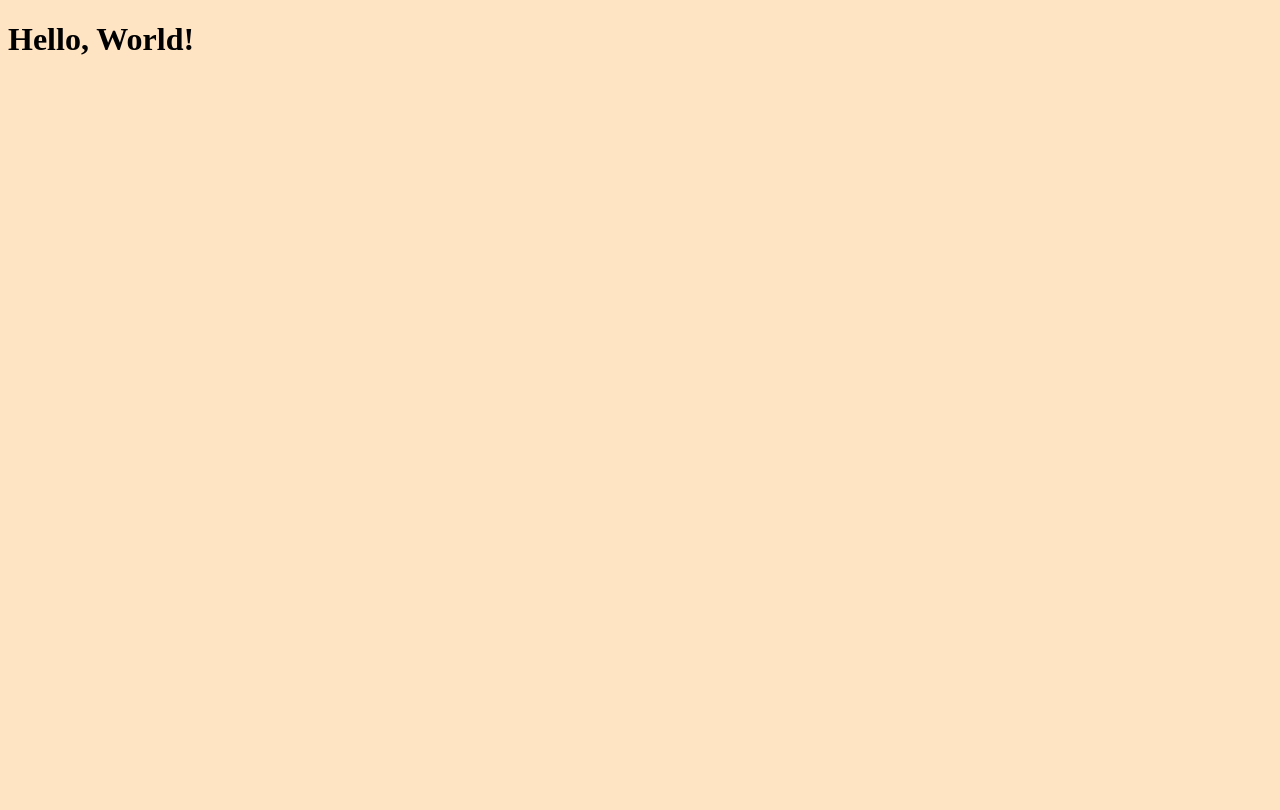
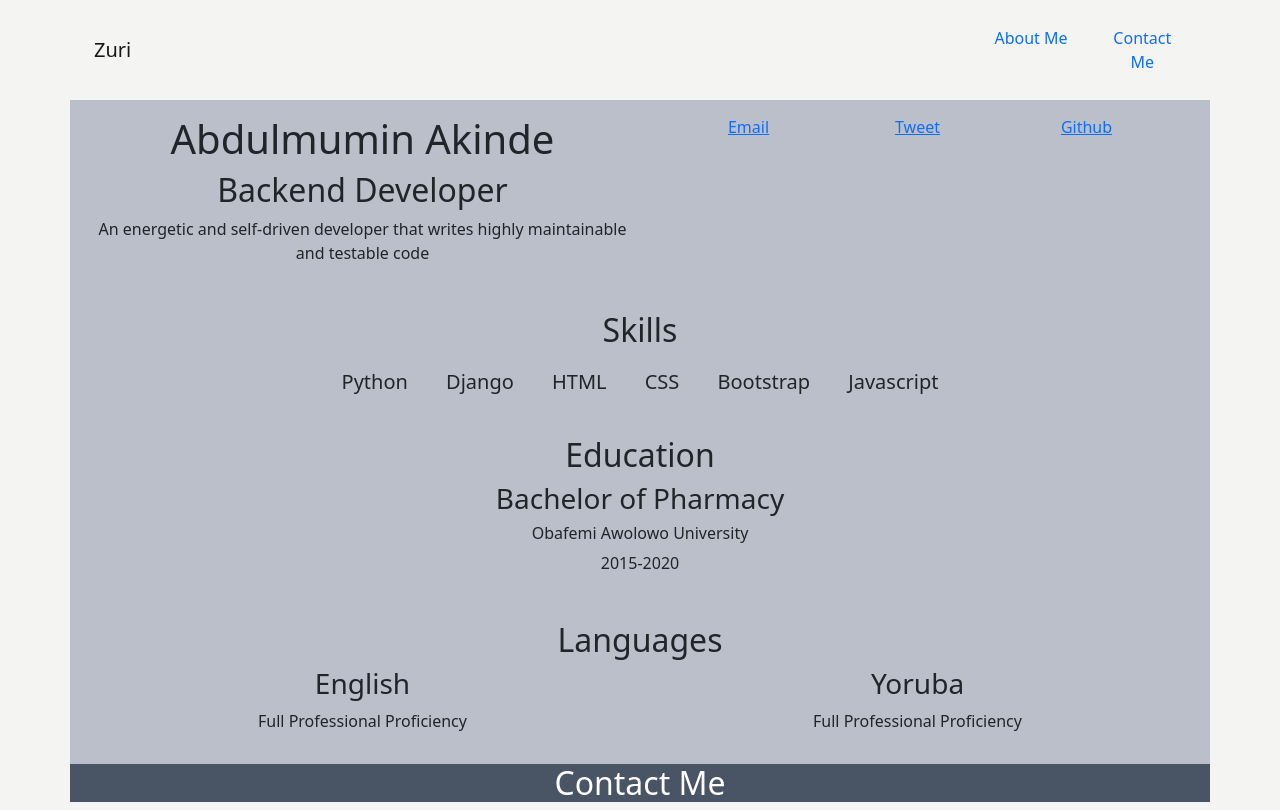
Before and after one commit to Lanrey-waju/zuri-backend, a Django app: page / in a window 1280 px wide. Before the commit the page is almost empty. Before the commit the page ends 55 px from the top, so only its background shows below. Run offline with Django 3.2, Linux system fonts and the light colour scheme.

Commit message:
create some frontend views

```diff
--- /dev/null
+++ b/resume_app/forms.py
@@ -0,0 +1,4 @@
+from django import forms
+
+class Message_me(forms.ModelForm):
+  pass
--- a/resume_app/static/main.css
+++ b/resume_app/static/main.css
@@ -1,3 +1,42 @@
 body {
-  background-color: bisque;
+  background-color: #f4f4f2;
+  text-align: center;
 }
+
+ul {
+  list-style-type: none;
+}
+
+header {
+  margin: 10px 10px;
+  background-color: #f4f4f2;
+}
+
+/* Classes */
+.education {
+  padding: 15px;
+}
+
+.skill {
+  padding: 15px;
+}
+
+.language {
+  padding: 15px;
+}
+
+.resume {
+  background-color: #bbbfca;
+}
+
+.resume-div {
+  padding: 15px;
+}
+
+.contact {
+  background-color: #495464;
+}
+
+.contact h2 {
+  color: white;
+}
--- a/resume_app/templates/layout.html
+++ b/resume_app/templates/layout.html
@@ -6,7 +6,13 @@
     <meta charset="UTF-8" />
     <meta http-equiv="X-UA-Compatible" content="IE=edge" />
     <meta name="viewport" content="width=device-width, initial-scale=1.0" />
-    <title>Document</title>
+    <title>My Resume Page</title>
+    <link
+      href="https://cdn.jsdelivr.net/npm/bootstrap@5.1.0/dist/css/bootstrap.min.css"
+      rel="stylesheet"
+      integrity="sha384-KyZXEAg3QhqLMpG8r+8fhAXLRk2vvoC2f3B09zVXn8CA5QIVfZOJ3BCsw2P0p/We"
+      crossorigin="anonymous"
+    />
     <link rel="stylesheet" href="{% static 'main.css' %}" />
   </head>
   <body>
--- a/resume_app/templates/resume_app/index.html
+++ b/resume_app/templates/resume_app/index.html
@@ -1,3 +1,70 @@
 {% extends 'layout.html' %} {% load static %} {% block content %}
-<h1>Hello, World!</h1>
+<header class="sticky-top container-lg">
+  <div>
+    <nav class="navbar navbar-expand-lg navbar-light">
+      <div class="container-md">
+        <a href="#" class="navbar-brand">Zuri</a>
+        <div class="row">
+          <a href="#" class="nav-link active col-md-6">About Me</a>
+          <a href="#" class="nav-link active col-md-6">Contact Me</a>
+        </div>
+      </div>
+    </nav>
+  </div>
+</header>
+<div class="container resume">
+  <div class="row resume-div">
+    <div class="col">
+      <h1>Abdulmumin Akinde</h1>
+      <h2>Backend Developer</h2>
+      <p>
+        An energetic and self-driven developer that writes highly maintainable
+        and testable code
+      </p>
+    </div>
+    <div class="col">
+      <div class="container">
+        <div class="row">
+          <a class="col" href="lanreywaju97@gmail.com">Email</a>
+          <a class="col" href="twitter.com">Tweet</a>
+          <a class="col" href="github.com/Lanrey-waju">Github</a>
+        </div>
+      </div>
+    </div>
+  </div>
+  <div class="skill">
+    <h2>Skills</h2>
+    <button class="btn btn-lg">Python</button>
+    <button class="btn btn-lg">Django</button>
+    <button class="btn btn-lg">HTML</button>
+    <button class="btn btn-lg">CSS</button>
+    <button class="btn btn-lg">Bootstrap</button>
+    <button class="btn btn-lg">Javascript</button>
+  </div>
+  <div class="education">
+    <h2>Education</h2>
+    <h3>Bachelor of Pharmacy</h3>
+    <h6>Obafemi Awolowo University</h6>
+    <p>2015-2020</p>
+  </div>
+  <div class="container language">
+    <h2>Languages</h2>
+    <div class="row">
+      <div class="col">
+        <h3>English</h3>
+        <p>Full Professional Proficiency</p>
+      </div>
+      <div class="col">
+        <h3>Yoruba</h3>
+        <p>Full Professional Proficiency</p>
+      </div>
+    </div>
+  </div>
+</div>
+<section>
+  <div class="container contact">
+    <h2>Contact Me</h2>
+  </div>
+</section>
+
 {% endblock %}
```
